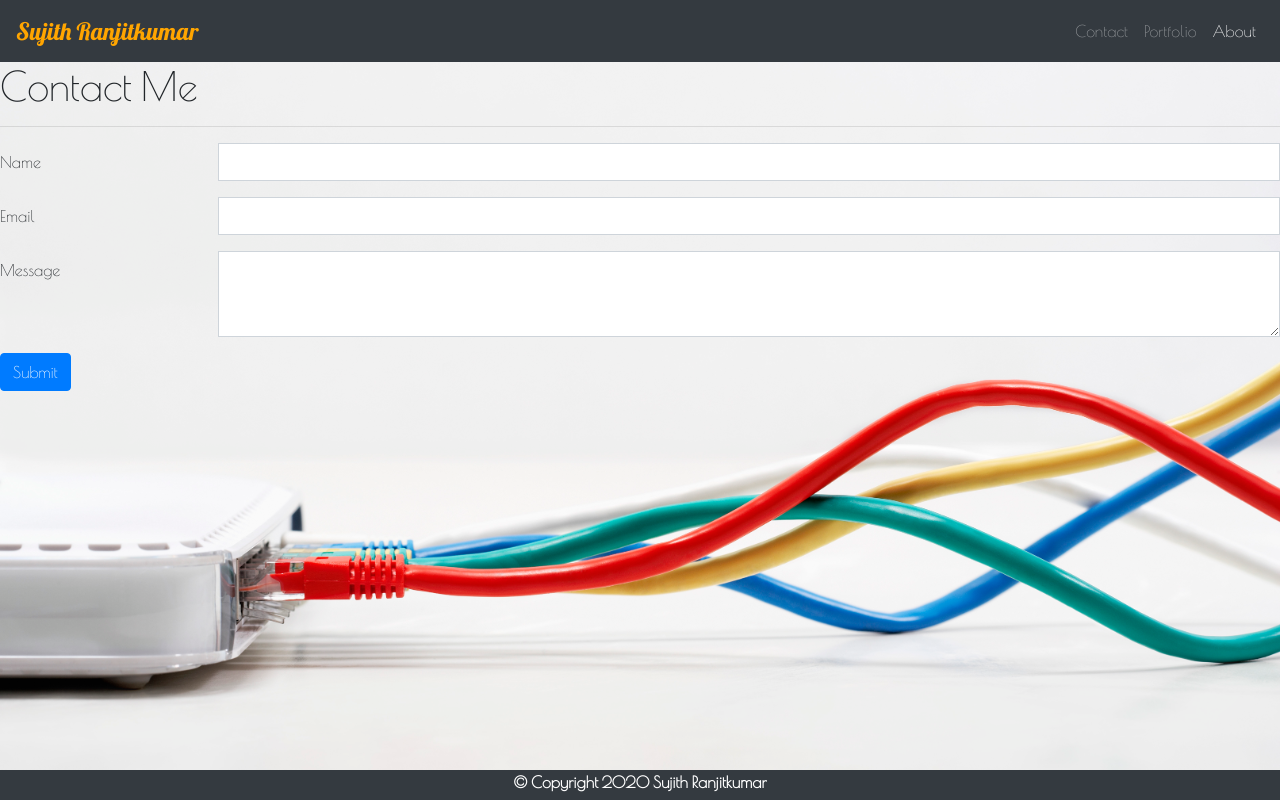
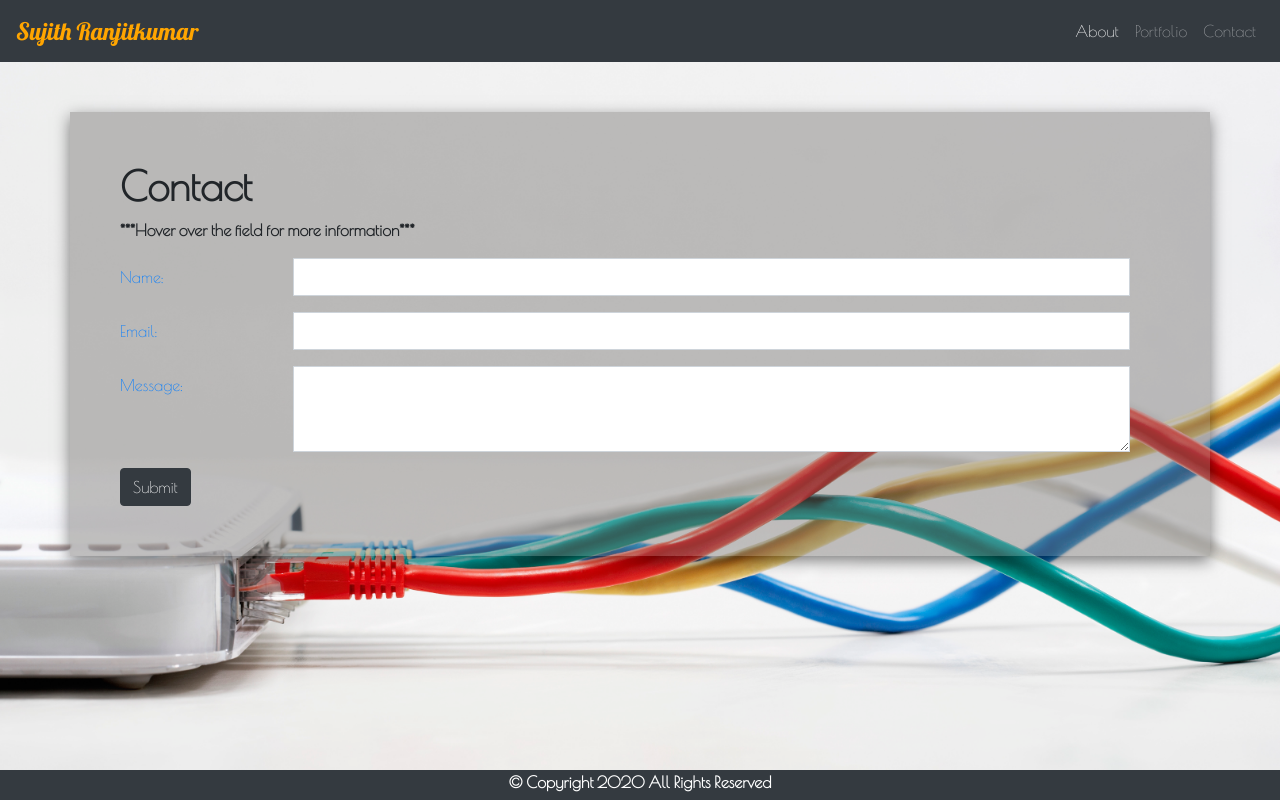
Before and after one commit to Suji-GitH/MBC-Portfolio, a plain HTML site: page Contact.html in a window 1280 px wide. Drawn offline with nearby package versions, Linux system fonts and the light colour scheme.

Commit message:
Contact Complete

```diff
--- a/Contact.html
+++ b/Contact.html
@@ -32,9 +32,9 @@
     <!-- Nav links to Contact, Portfolio, and Home  -->
     <div class="collapse navbar-collapse" id="navbarTogglerDemo01">
       <ul class="navbar-nav ml-auto mt-2 mt-lg-0">
+        <li class="nav-item active"><a class="nav-link" href="index.html">About</a></li>
+        <li class="nav-item"><a class="nav-link" href="portfolio.html">Portfolio</a></li>
         <li class="nav-item"><a class="nav-link" href="contact.html">Contact</a></li>
-        <li class="nav-item"><a class="nav-link" href="portfolio.html">Portfolio</a></li>
-        <li class="nav-item active"><a class="nav-link" href="index.html">About</a></li>
       </ul>
     </div>
 
@@ -42,33 +42,49 @@
 
   <!-- Contact Form  -->
   <form>
-    <h1>Contact Me</h1>
-    <hr>
+    <div class="container">
+      <div class="row">
+        <div class="col-sm-12">
+          <div class="page-header">
+            <h1>Contact</h1>
+            <p>***Hover over the field for more information***</p>
+          </div>
+          <div class="row">
             <!-- Name Field -->
-    <div class="form-group row">
-      <label for="inputName3" class="col-sm-2 col-form-label">Name</label>
+            <div class="col-sm-12 form-group row">
+              <label for="inputName3" class="col-sm-2 col-form-label">
+                <!-- ToolTip -->
+                <a href="#" data-toggle="tooltip" title="Enter Your Full Name">Name:</a>
+              </label>
               <div class="col-sm-10">
                 <input type="Name" class="form-control" id="inputName3">
               </div>
             </div>
             <!-- Email Field -->
-    <div class="form-group row">
-      <label for="inputEmail3" class="col-sm-2 col-form-label">Email</label>
+            <div class="col-sm-12 form-group row">
+              <label for="inputEmail3" class="col-sm-2 col-form-label">
+                <!-- ToolTip -->
+                <a href="#" data-toggle="tooltip" title="Enter Email (xxxx@gmail.com, xxxx@outlook.com.au)">Email:</a>
+              </label>
               <div class="col-sm-10">
                 <input type="email" class="form-control" id="inputEmail3">
               </div>
             </div>
             <!-- Message Field -->
-    <div class="form-group row">
-      <label for="inputMessage3" class="col-sm-2 col-form-label">Message</label>
+            <div class="col-sm-12 form-group row">
+              <label for="inputMessage3" class="col-sm-2 col-form-label">
+                <!-- ToolTip -->
+                <a href="#" data-toggle="tooltip" title="Enter Anything you like!">Message:</a>
+              </label>
               <div class="col-sm-10">
                 <textarea class="form-control" id="exampleFormControlTextarea1" rows="3"></textarea>
               </div>
             </div>
             <!-- Submit Button -->
-    <div class="form-group row">
-      <div class="col-sm-10">
-        <button type="submit" class="btn btn-primary">Submit</button>
+            <div class="col-sm-12">
+              <button type="button" class="btn btn-dark">Submit</button>
+            </div>
+          </div>
         </div>
       </div>
   </form>
@@ -76,14 +92,15 @@
   <!-- Footer -->
   <footer>
     <p>
-      &copy; Copyright 2020 Sujith Ranjitkumar
+      &copy; Copyright 2020 All Rights Reserved
     </p>
   </footer>
 
   <!-- jQuery CDN -->
   <script type="text/javascript" src="https://cdnjs.cloudflare.com/ajax/libs/jquery/3.2.1/jquery.min.js"></script>
   <!-- Bootstrap CDN -->
-  <script src="https://maxcdn.bootstrapcdn.com/bootstrap/4.0.0/js/bootstrap.min.js"></script></script>
+  <script src="https://maxcdn.bootstrapcdn.com/bootstrap/4.0.0/js/bootstrap.min.js"></script>
+  </script>
 
 </body>
 
```
Lines whose indentation alone changed are shown as unchanged.
